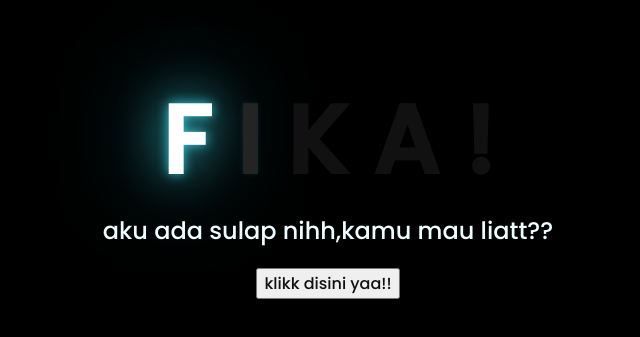
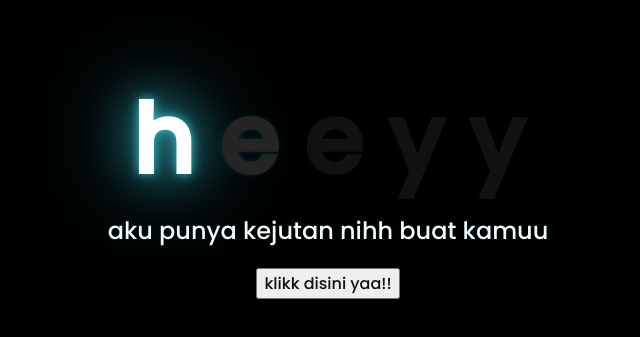
Before and after one commit to abyyy16/sulapp, a plain HTML site: page index.html in a window 1280 px wide. Shown: the part 225-562 px from the top of the page, without its empty margins (320-960 px from the left). Drawn offline with Linux system fonts and the light colour scheme.

Commit message:
Update index.html
Signed-off-by: abyyy16 <abidinn.ae@gmail.com>

```diff
--- a/index.html
+++ b/index.html
@@ -11,14 +11,14 @@
 <body>
     <div class="greetings">
     <!-- silahkan menambah kata sesuai keinginan dengan <span>text...</span -->
-        <span>F</span>
-        <span>I</span>
-        <span>K</span>
-        <span>A</span>
-        <span>!</span>
+        <span>h</span>
+        <span>e</span>
+        <span>e</span>
+        <span>y</span>
+        <span>y</span>
     </div>
     <div class="description">
-        <span>aku ada sulap nihh,kamu mau liatt??</span>
+        <span>aku punya kejutan nihh buat kamuu</span>
     </div>
     <div class="button">
         <button>
```
